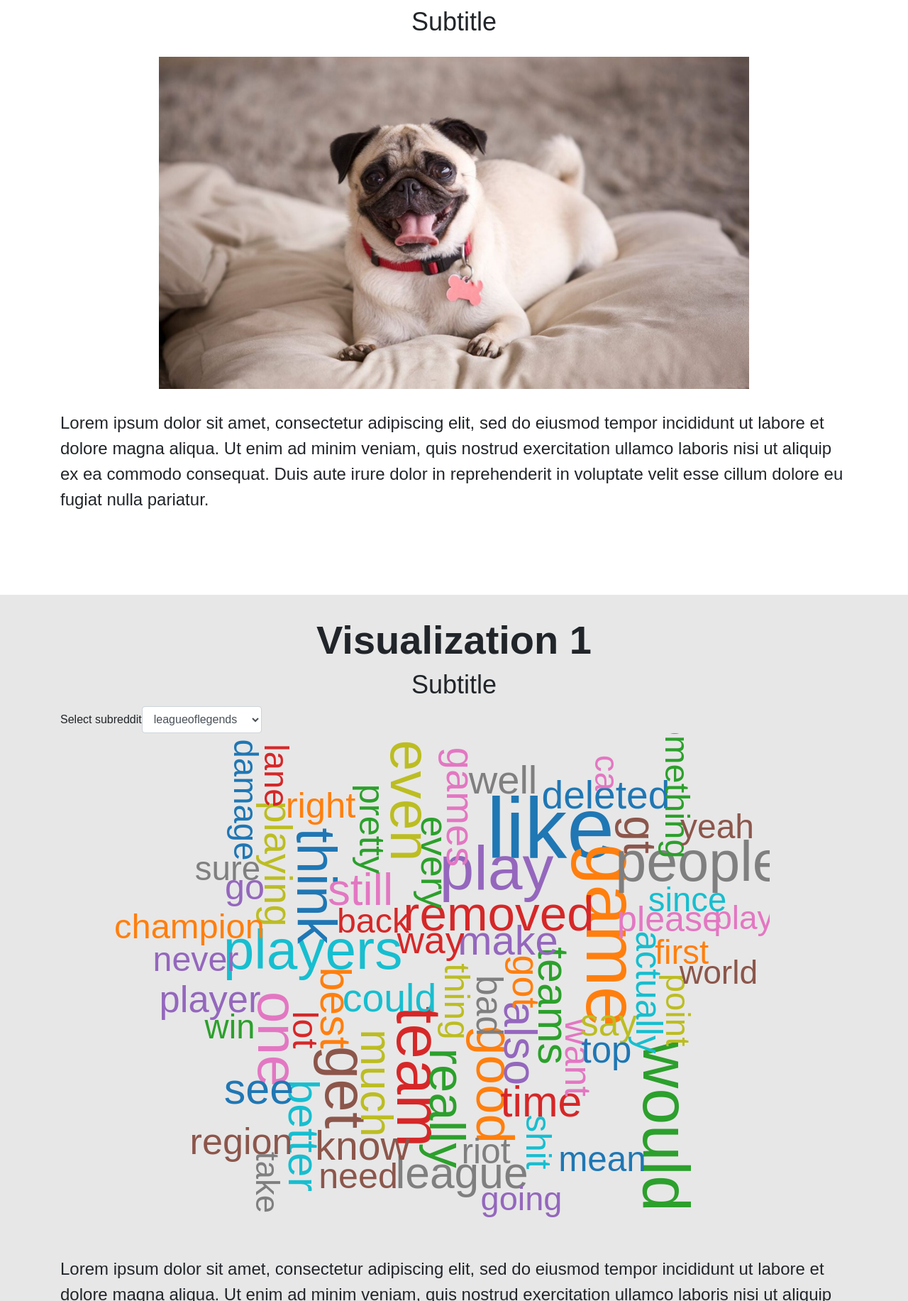
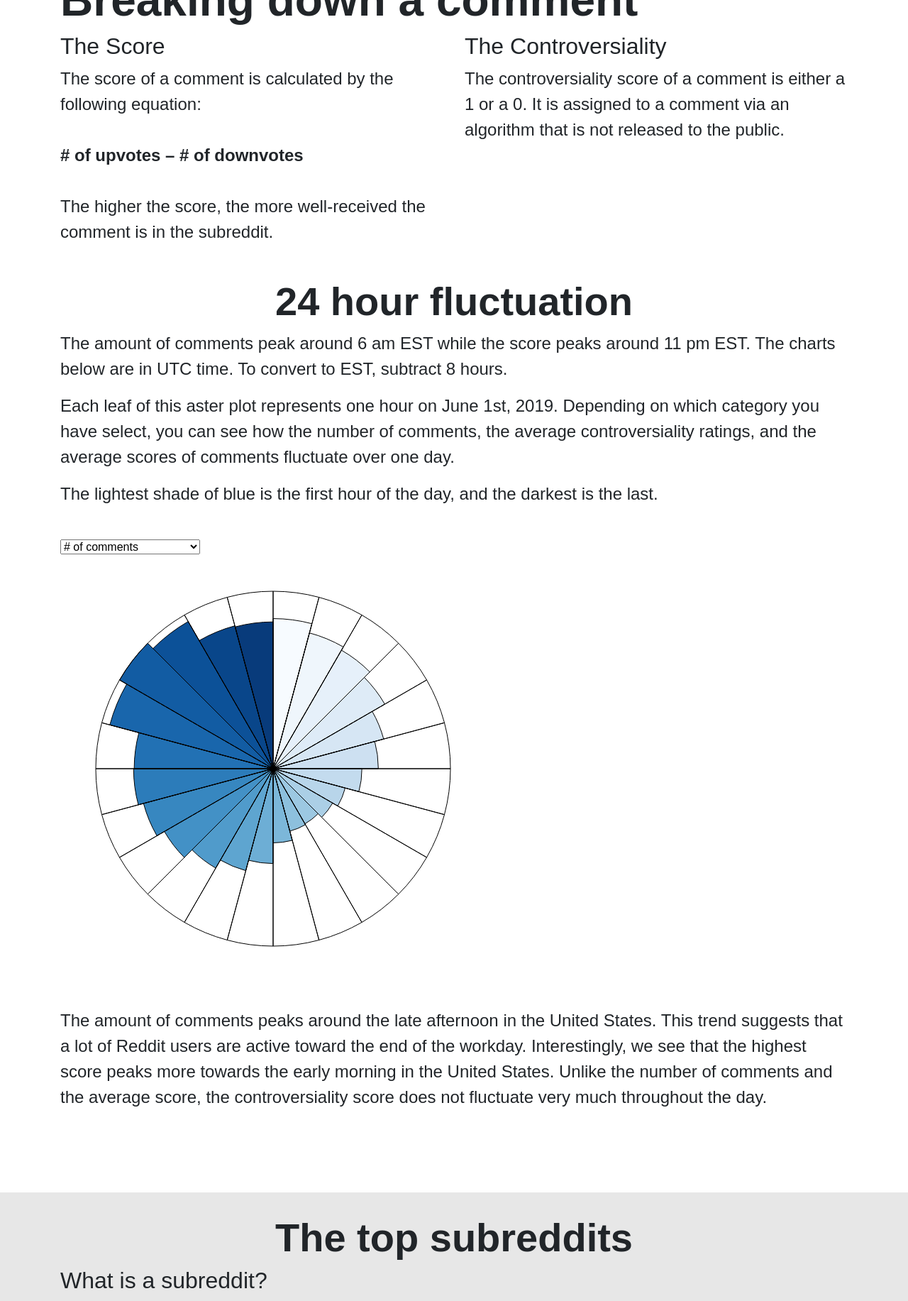
Before and after one commit to andrew-shackelford/CS-171-Final-Project, a PHP site: page / in a window 1280 px wide; the page is wider, and only the part inside the window is pictured. Shown: the part 2279-4112 px from the top of that part at 71% size. Run offline with PHP 8.4, Linux system fonts and the light colour scheme.

Commit message:
added copy

```diff
--- a/implementation/css/style.css
+++ b/implementation/css/style.css
@@ -12,7 +12,8 @@ p {
 }
 
 #cover {
-	background-image: url(../img/dog1.jpeg);
+	/*background-image: url(../img/dog1.jpeg);*/
+	background-image: url("https://img.freepik.com/free-photo/wall-wallpaper-concrete-colored-painted-textured-concept_53876-31799.jpg?size=626&ext=jpg");
 	background-size: cover;
 	height: 100vh;
 	padding: 0;
@@ -25,22 +26,27 @@ p {
 	color: white;
 }
 
-#intro-title {
+.cover-subtext {
+	color: #BBBBBB;
+}
+
+.intro-title {
 	padding-top: 50px;
 	font-weight: bolder;
 	font-size: 64px;
 }
 
 #intro-row-2 {
-	padding-top: 100px;
-	padding-bottom: 100px;
+	padding-top: 10px;
 }
 
-#dog2 {
-	width: 100%;
+#alien {
+	width: 200%;
+	padding-top: 150px;
+	padding-right: 300px;
 }
 
-#dog4 {
+#timer {
 	width: 90%;
 }
 
@@ -66,6 +72,7 @@ p {
 .vis-subtitle {
 	font-size: 36px;
 	text-align: center;
+	padding-top: 20px;
 }
 
 .placeholder-vis {
@@ -169,7 +176,7 @@ p {
 	-webkit-transition: all 0.2s;
 	transition: all 0.2s;
 }
-<<<<<<<
+
 #aster-table {
 	margin-top: 80px;
 }
@@ -227,3 +234,11 @@ td {
 	top: 100%;
 	left: 0;
 }
+
+#word-cloud-label {
+	padding-right: 10px;
+}
+
+#wordcloud {
+	padding-top: 10px;
+}
--- a/implementation/index.html
+++ b/implementation/index.html
@@ -11,37 +11,58 @@
 
     <section class="section" id="cover">
         <div class="container">
-            <h1 id="cover-title">Visualizing the Front Page of the Internet</h1>
-            <h2>Subtitle</h2>
+            <h1 id="cover-title">A 24 hour snapshot of Reddit</h1>
+            <h2 class="cover-subtext">Visualizing the front page of the Internet</h2>
+            <h4 class="cover-subtext">Hanna Kim, Jennifer Lee, Sarah Lucioni, and Andrew Shackelford</h4>
         </div>
     </section>
 
     <section id="intro">
         <div class="container">
-            <h1 id="intro-title">Introduction</h1>
+            <h1 class="intro-title">The front page of the Internet</h1>
             <div class="row">
                 <div class="col-md-6">
                     <p>
-                        Lorem ipsum dolor sit amet, consectetur adipiscing elit, sed do eiusmod tempor incididunt ut labore et dolore magna aliqua. Ut enim ad minim veniam, quis nostrud exercitation ullamco laboris nisi ut aliquip ex ea commodo consequat. Duis aute irure dolor in reprehenderit in voluptate velit esse cillum dolore eu fugiat nulla pariatur. Excepteur sint occaecat cupidatat non proident, sunt in culpa qui officia deserunt mollit anim id est laborum.
+                        Reddit calls itself “the front page of the Internet”: the website contains a vast number of forums called subreddits, each of which forms its own community. Topics range from today’s news to <a href="https://www.reddit.com/r/CatsStandingUp/">cats standing up.</a> Some subreddits are more question-and-answer based, whereas others serve as platforms via which members share web content with others.
+                    </p>
+                    <p>
+                        Any Reddit user can create a subreddit as long as it follows Reddit’s content <a href="https://www.redditinc.com/policies/content-policy">policy.</a> To interact with the social aggregation site, Reddit users can post, comment, upvote, or downvote. Each account has “karma” associated with it which affects a user’s reputation on Reddit’s forums.  Users can also give awards to fellow users, which cost “Reddit coins,” which have to be purchased with real currency.
                     </p>
                 </div>
                 <div class="col-md-6">
-                    <img src="img/dog2.jpg" alt="Yorkshire" id="dog2">
+                    <img src="https://cnet4.cbsistatic.com/img/KtvUviAayQZyHbdwa5y7Xk0cfr4=/756x567/2018/08/01/dd960446-b6aa-4293-86a8-f7971bb7b3be/140523122303-reddit-alien-logo-horizontal-large-gallery.jpg" alt="Reddit Alien" id="alien">
                 </div>
             </div>
 
+            <h1 class="intro-title">A 24 hour snapshot</h1>
             <div class="row" id="intro-row-2">
                 <div class="col-md-4">
-                    <img src="img/dog4.jpg" alt="Corgi" id="dog4">
+                    <img src="https://image.flaticon.com/icons/png/512/21/21737.png" alt="24 hour timer" id="timer">
                 </div>
                 <div class="col-md-4">
                     <p>
-                        Lorem ipsum dolor sit amet, consectetur adipiscing elit, sed do eiusmod tempor incididunt ut labore et dolore magna aliqua. Ut enim ad minim veniam, quis nostrud exercitation ullamco laboris nisi ut aliquip ex ea commodo consequat.
+                        Continue reading to explore the social activity occurring on Reddit. To do so, we will analyze reddit comments from one, randomly selected day in 2019.
                     </p>
                 </div>
                 <div class="col-md-4">
                     <p>
-                        Lorem ipsum dolor sit amet, consectetur adipiscing elit, sed do eiusmod tempor incididunt ut labore et dolore magna aliqua. Ut enim ad minim veniam, quis nostrud exercitation ullamco laboris nisi ut aliquip ex ea commodo consequat. Duis aute irure dolor in reprehenderit in voluptate.
+                        This will allow us to show the fluctuation of Reddit in a 24 hour time period through the lens of amount of activity, average score, average controversiality, top subreddits, sentiment per subreddit, and most common words per subreddit. All together, these displays will stitch together a 24 hour snapshot of Reddit.
+                    </p>
+                </div>
+            </div>
+
+            <h1 class="intro-title">Breaking down a comment</h1>
+            <div class="row">
+                <div class="col-md-6">
+                    <h2>The Score</h2>
+                    <p>
+                        The score of a comment is calculated by the following equation:<br><br> <b># of upvotes – # of downvotes</b> <br><br>The higher the score, the more well-received the comment is in the subreddit.
+                    </p>
+                </div>
+                <div class="col-md-6">
+                    <h2>The Controversiality</h2>
+                    <p>
+                        The controversiality score of a comment is either a 1 or a 0. It is assigned to a comment via an algorithm that is not released to the public.
                     </p>
                 </div>
             </div>
@@ -50,14 +71,26 @@
 
     <section class="vis-section">
         <div class="container" class="vis-container">
-            <h1 class="vis-title">Visualization 0</h1>
-            <h2 class="vis-subtitle">Subtitle</h2>
-            <div id="vis0">
-                <img src="img/dog3.jpg" alt="Pug" class="placeholder-vis">
+            <h1 class="vis-title">24 hour fluctuation</h1>
+<!--            <h2 class="vis-subtitle"></h2>-->
+            <p>The amount of comments peak around 6 am EST while the score peaks around 11 pm EST. The charts below are in UTC time. To convert to EST, subtract 8 hours.</h2>
+            <p>Each leaf of this aster plot represents one hour on June 1st, 2019. Depending on which category you have select, you can see how the number of comments, the average controversiality ratings, and the average scores of comments fluctuate over one day.</p>
+            <p>The lightest shade of blue is the first hour of the day, and the darkest is the last.</p>
+            <div>
+                <select id="aster-type" onchange="updatePlotType()">
+                    <option value="comments"># of comments</option>
+                    <option value="controversiality">Average Controversiality</option>
+                    <option value="score">Average Score</option>
+                </select>
+            </div>
+<!--            <div id="asterplot"></div>-->
+            <div class="row">
+                <div class="col-md-7" id="asterplot"></div>
+                <div class="col-md-4" id="aster-table"></div>
             </div>
             <div>
                 <p class="vis-p">
-                    Lorem ipsum dolor sit amet, consectetur adipiscing elit, sed do eiusmod tempor incididunt ut labore et dolore magna aliqua. Ut enim ad minim veniam, quis nostrud exercitation ullamco laboris nisi ut aliquip ex ea commodo consequat. Duis aute irure dolor in reprehenderit in voluptate velit esse cillum dolore eu fugiat nulla pariatur.
+                    The amount of comments peaks around the late afternoon in the United States. This trend suggests that a lot of Reddit users are active toward the end of the workday. Interestingly, we see that the highest score peaks more towards the early morning in the United States. Unlike the number of comments and the average score, the controversiality score does not fluctuate very much throughout the day.
                 </p>
             </div>
         </div>
@@ -65,37 +98,78 @@
 
     <section class="vis-section" id="alt-vis-0">
         <div class="container" class="vis-container">
-            <h1 class="vis-title">Visualization 1</h1>
-            <h2 class="vis-subtitle">Subtitle</h2>
+            <h1 class="vis-title">The top subreddits</h1>
+            <h2>What is a subreddit?</h2>
+            <p>
+                To create order on Reddit, posts are organized by subject. Each subreddit denotes a user-created subject. To access a subreddit, one can go to r/subredditName to view the organized board of posts. Within a subreddit, posts are displayed closer to the top if they have more up-votes. If a post receives enough up-votes, it will appear on the front, main page of all of Reddit. Each subreddit displays community details which show the number of members in the subreddit, the number of people currently online, the day the subreddit was created, and a summary of the subreddit.
+            </p>
+            <h2 class="vis-subtitle">What are the most active subreddits in a 24 hour snapshot?</h2>
+            <div class="treemap-container"></div>
+            <div class="treemap-vis">
+                <button class="treemap-btn btn" type="button" onclick="toTreemap()">
+                    <i class="fa fa-arrow-left"></i>
+                </button>
+                <div id="treemap"></div>
+            </div>
+            <p class="vis-p">
+                <a href="https://www.reddit.com/r/AskReddit/">r/AskReddit</a> is the most active subreddit. We see that not a lot of subreddits are controversial. However, r/news is approximately 10% controversial.
+            </p>
+        </div>
+    </section>
+
+    <section class="vis-section">
+        <div class="container" class="vis-container">
+            <h1 class="vis-title">VThe sentiment of top subreddits</h1>
+            <h2 class="vis-subtitle">Advance through a day to view how the sentiment of each subreddit changes.</h2>
+            <div id="bubble-play-button">
+                <button id="play-button">Play</button>
+            </div>
+            <div id="bubble-cloud">
+            </div>
+            <div>
+                <p class="vis-p">
+                    As time reaches midday UTC (very early morning in the United States), the sentiment of the subreddits appears to become more negative. This occurs simultaneously with the peak amount of comments as displayed above. Since there are more comments, it makes sense that the sentiment might change because there is a greater total volume of comments being made.
+                </p>
+            </div>
+        </div>
+    </section>
+
+    <section class="vis-section" id="alt-vis-1">
+        <div class="container" class="vis-container">
+            <h1 class="vis-title">Impactful words</h1>
+            <h2 class="vis-subtitle">What are the most common words in each subreddit?</h2>
+            <p>
+                To find the most impactful and common words per subreddit, we first filtered out common English stop words such as "a" and "the".
+            </p>
             <form class="form-inline">
                 <div class="form-group">
-                    <label for="ranking-type">Select subreddit</label>
+                    <label for="ranking-type" id="word-cloud-label">Select subreddit</label>
                     <select id="select-box" onchange = "updateWordCloud(value)" class="form-control" id="ranking-type">
-                        <option value="leagueoflegends">leagueoflegends</option>
+                        <option value="AskReddit">AskReddit</option>
                         <option value="teenagers">teenagers</option>
-                        <option value="pics">pics</option>
+                        <option value="soccer">soccer</option>
+                        <option value="memes">memes</option>
+                        <option value="politics">politics</option>
+                        <option value="dankmemes">dankmemes</option>
                         <option value="mildlyinteresting">mildlyinteresting</option>
-                        <option value="LiverpoolFC">LiverpoolFC</option>
-                        <option value="SquaredCircle">SquaredCircle</option>
-                        <option value="The_Donald">The_Donald</option>
-                        <option value="news">news</option>
+                        <option value="AmItheAsshole">AmItheAsshole</option>
                         <option value="freefolk">freefolk</option>
-                        <option value="aww">aww</option>
-                        <option value="soccer">soccer</option>
-                        <option value="AskOuija">AskOuija</option>
-                        <option value="Market76">Market76</option>
                         <option value="funny">funny</option>
                         <option value="unpopularopinion">unpopularopinion</option>
-                        <option value="dankmemes">dankmemes</option>
-                        <option value="AskReddit">AskReddit</option>
-                        <option value="AmItheAsshole">AmItheAsshole</option>
+                        <option value="The_Donald">The_Donald</option>
+                        <option value="pics">pics</option>
                         <option value="nba">nba</option>
+                        <option value="gonewild">gonewild</option>
+                        <option value="AskOuija">AskOuija</option>
+                        <option value="news">news</option>
+                        <option value="SquaredCircle">SquaredCircle</option>
+                        <option value="LiverpoolFC">LiverpoolFC</option>
+                        <option value="Showerthoughts">Showerthoughts</option>
+                        <option value="worldnews">worldnews</option>
+                        <option value="Market76">Market76</option>
                         <option value="gaming">gaming</option>
-                        <option value="Showerthoughts">Showerthoughts</option>
-                        <option value="politics">politics</option>
-                        <option value="memes">memes</option>
-                        <option value="worldnews">worldnews</option>
-                        <option value="gonewild">gonewild</option>
+                        <option value="aww">aww</option>
+                        <option value="leagueoflegends">leagueoflegends</option>
                     </select>
                 </div>
             </form>
@@ -103,91 +177,24 @@
             </div>
             <div>
                 <p class="vis-p">
-                    Lorem ipsum dolor sit amet, consectetur adipiscing elit, sed do eiusmod tempor incididunt ut labore et dolore magna aliqua. Ut enim ad minim veniam, quis nostrud exercitation ullamco laboris nisi ut aliquip ex ea commodo consequat. Duis aute irure dolor in reprehenderit in voluptate velit esse cillum dolore eu fugiat nulla pariatur.
+                    By looking at a snapshot of words from each subreddit, the general feeling of the community can be perceived.
                 </p>
             </div>
         </div>
     </section>
 
-    <section class="vis-section">
-        <div class="container" class="vis-container">
-            <h1 class="vis-title">Visualization 2</h1>
-            <h2 class="vis-subtitle">Subtitle</h2>
-            <div class="treemap-container"></div>
-                <div class="treemap-vis">
-                    <button class="treemap-btn btn" type="button" onclick="toTreemap()">
-                        <i class="fa fa-arrow-left"></i>
-                    </button>
-                    <div id="treemap"></div>
-                </div>
-            </div>
-            <div>
-                <p class="vis-p">
-                    Lorem ipsum dolor sit amet, consectetur adipiscing elit, sed do eiusmod tempor incididunt ut labore et dolore magna aliqua. Ut enim ad minim veniam, quis nostrud exercitation ullamco laboris nisi ut aliquip ex ea commodo consequat. Duis aute irure dolor in reprehenderit in voluptate velit esse cillum dolore eu fugiat nulla pariatur.
-                </p>
-            </div>
-        </div>
-    </section>
-
-    <section class="vis-section" id="alt-vis-1">
-        <div class="container" class="vis-container">
-            <h1 class="vis-title">Visualization 3</h1>
-            <h2 class="vis-subtitle">Subtitle</h2>
-            <div id="bubble-play-button">
-                <button id="play-button">Play</button>
-            </div>
-            <div id="bubble-cloud">
-            </div>
-            <div>
-                <p class="vis-p">
-                    Lorem ipsum dolor sit amet, consectetur adipiscing elit, sed do eiusmod tempor incididunt ut labore et dolore magna aliqua. Ut enim ad minim veniam, quis nostrud exercitation ullamco laboris nisi ut aliquip ex ea commodo consequat. Duis aute irure dolor in reprehenderit in voluptate velit esse cillum dolore eu fugiat nulla pariatur.
-                </p>
-            </div>
-        </div>
-    </section>
-
-    <section class="vis-section">
-        <div class="container" class="vis-container">
-            <h1 class="vis-title">Top 25 Subreddit Hourly Activity</h1>
-            <h3 class="vis-subtitle">Use the dropdown to change the data displayed!</h3>
-            <div>
-                <select id="aster-type" onchange="updatePlotType()">
-                    <option value="comments"># of comments</option>
-                    <option value="controversiality">Average Controversiality</option>
-                    <option value="score">Average Score</option>
-                </select>
-            </div>
-            <div class="row">
-                <div class="col-md-7" id="asterplot"></div>
-                <div class="col-md-4" id="aster-table"></div>
-            </div>
-                <div>
-                    <p>
-                        Each leaf of this aster plot represents one hour in June 1st, 2019 (in UTC). Depending on which category you have selected in the select box, you can see how the number, controversiality ratings, and scores of comments fluctuate over one day. The lightest shade of blue is the first hour of the day, and the darkest is the last.
-                    </p>
-                    <p>
-                        <span style="font-weight: bold">Score: </span>The score of a comment is calculated by the following equation: # of upvotes – # of downvotes. The higher the score, the more well-received the comment is in the subreddit.
-                    </p>
-                    <p>
-                        <span style="font-weight: bold">Controversiality: </span> The controversiality score of a comment is either a 1 or a 0, and it is given to a comment via an algorithm that is not released to the public.
-                    </p>
-                </div>
-
-        </div>
-    </section>
-
     <section id="footer">
         <div class="container">
-            <h1 id="footer-title">Credits / More Information</h1>
+            <h1 id="footer-title">A 24 hour snapshot</h1>
             <div class="row">
                 <div class="col-md-6">
                     <p class="vis-p">
-                        Lorem ipsum dolor sit amet, consectetur adipiscing elit, sed do eiusmod tempor incididunt ut labore et dolore magna aliqua. Ut enim ad minim veniam, quis nostrud exercitation ullamco laboris nisi ut aliquip ex ea commodo consequat. Duis aute irure dolor in reprehenderit in voluptate velit esse cillum dolore eu fugiat nulla pariatur.
+                        By viewing a day of Reddit, we see how social activity fluctuates. People appear more active during the later hours of the night. In addition, the highest average scores occur during the early morning suggesting that people may be friendlier and more willing to up-vote a post earlier in the day. As the night progresses, we see the sentiment of comments become more negative. Overall, this shows how people function on a social network throughout one day.
                     </p>
                 </div>
                 <div class="col-md-6">
                     <p class="vis-p">
-                        Lorem ipsum dolor sit amet, consectetur adipiscing elit, sed do eiusmod tempor incididunt ut labore et dolore magna aliqua. Ut enim ad minim veniam, quis nostrud exercitation ullamco laboris nisi ut aliquip ex ea commodo consequat. Duis aute irure dolor in reprehenderit in voluptate velit esse cillum dolore eu fugiat nulla pariatur.
+                        Even just looking at a day in Reddit’s constant action gives us a window into the news, trends, and the general atmosphere of the web and the world: perhaps Reddit’s self-given title of “the front page of the Internet” holds more truth than we give it credit.
                     </p>
                 </div>
             </div>
```
